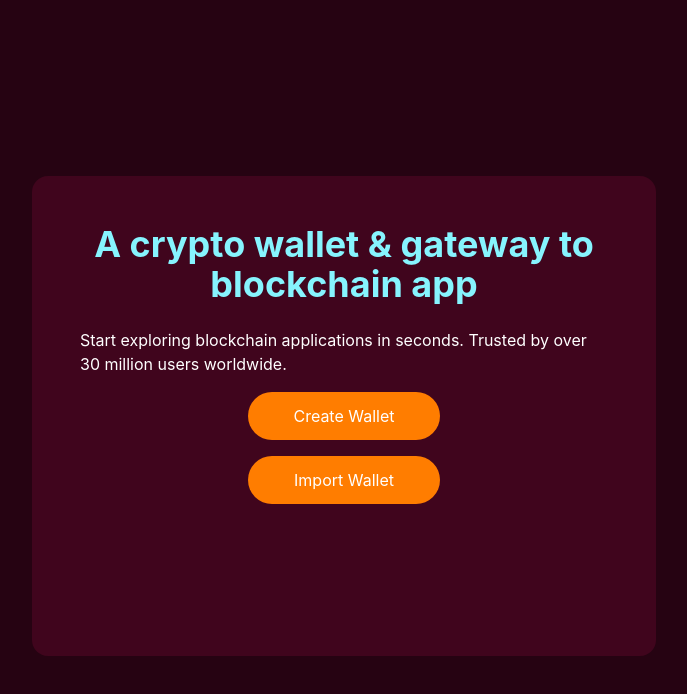
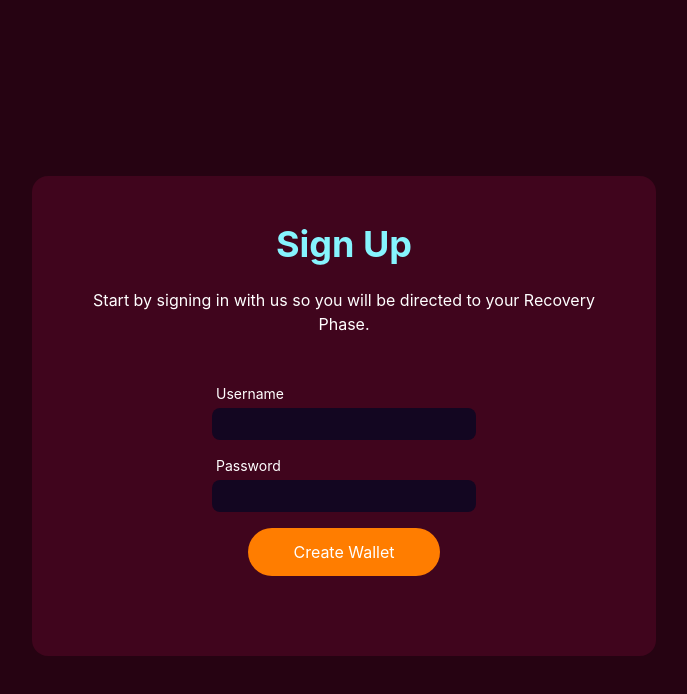
Before and after one commit to nehal2210/web3Wallet, a React (Create React App) app in the folder frontend/: page / in a window 1280 px wide. Both pictures are taken after a click on the button "Create Wallet". Shown: the top 694 px of the page, without its empty margins (296-983 px from the left). Built offline with nearby package versions, Linux system fonts and the light colour scheme.

Commit message:
Complete Signup screen Design

```diff
--- a/frontend/src/components/main.tsx
+++ b/frontend/src/components/main.tsx
@@ -1,19 +1,32 @@
-
+import { useDispatch } from "react-redux";
+import { incrementStep } from "../redux/counter";
 
 function MainComponenet() {
+  const dispatch = useDispatch();
+
+  const setSteps = () => {
+    dispatch(incrementStep(1));
+  };
   return (
     <>
       <div className="w-[50%] h-[60vh] bg-primary rounded-2xl p-12">
-                <p className="text-4xl text-heading font-bold text-center">A crypto wallet & gateway to blockchain app</p>
-                <p className="mt-6 text-white-1">Start exploring blockchain applications in seconds. Trusted by over 30 million users worldwide.</p>
+        <p className="text-4xl text-heading font-bold text-center">
+          A crypto wallet & gateway to blockchain app
+        </p>
+        <p className="mt-6 text-white-1">
+          Start exploring blockchain applications in seconds. Trusted by over 30
+          million users worldwide.
+        </p>
         <div className="flex justify-center flex-col items-center">
-                <button className="bg-btnColor rounded-full w-48 p-3 text-white-1 mt-4 hover:bg-btnColorHover">Create Wallet</button>
-                <button className="bg-btnColor rounded-full w-48 p-3 text-white-1 mt-4 hover:bg-btnColorHover">Import Wallet</button>
-
+          <button
+            onClick={setSteps}
+            className="bg-btnColor rounded-full w-48 p-3 text-white-1 mt-4 hover:bg-btnColorHover"
+          >
+            Create Wallet
+          </button>
+          {/* <button className="bg-btnColor rounded-full w-48 p-3 text-white-1 mt-4 hover:bg-btnColorHover">Import Wallet</button> */}
         </div>
       </div>
-
-
     </>
   );
 }
--- /dev/null
+++ b/frontend/src/components/recovery.tsx
@@ -0,0 +1,46 @@
+import { useDispatch } from "react-redux";
+import { incrementStep } from "../redux/counter";
+
+function SignUp() {
+  const dispatch = useDispatch();
+
+  const setSteps = () => {
+    dispatch(incrementStep(1));
+  };
+  return (
+    <>
+      <div className="w-[50%] h-[60vh]  bg-primary rounded-2xl p-12">
+        {/* <h1>Sign Up</h1> */}
+        <h1 className="text-4xl text-heading font-bold text-center">Sign Up</h1>
+        <p className="mt-6 text-center text-white-1">
+          Start by signing in with us so you will be directed to your Recovery
+          Phase.
+        </p>
+        <div className="flex justify-center flex-col items-center">
+          <div className="mt-12 w-1/2 ">
+            <p className="text-white-1 pl-1 mb-1 text-sm">Username</p>
+            <input
+              type="text"
+              className="rounded-lg bg-black3 w-full  text-white p-1 pl-4"
+            />
+            <p className="mt-4 pl-1 text-white-1  mb-1 text-sm">Password</p>
+            <input
+              type="password"
+              className="rounded-lg bg-black3 w-full text-white p-1 pl-4"
+            />
+          </div>
+
+          <button
+            onClick={setSteps}
+            className="bg-btnColor rounded-full w-48 p-3 text-white-1 mt-4 hover:bg-btnColorHover"
+          >
+            Create Wallet
+          </button>
+          {/* <button className="bg-btnColor rounded-full w-48 p-3 text-white-1 mt-4 hover:bg-btnColorHover">Import Wallet</button> */}
+        </div>
+      </div>
+    </>
+  );
+}
+
+export default SignUp;
--- /dev/null
+++ b/frontend/src/components/sign-up.tsx
@@ -0,0 +1,46 @@
+import { useDispatch } from "react-redux";
+import { incrementStep } from "../redux/counter";
+
+function SignUp() {
+  const dispatch = useDispatch();
+
+  const setSteps = () => {
+    dispatch(incrementStep(1));
+  };
+  return (
+    <>
+      <div className="w-[50%] h-[60vh]  bg-primary rounded-2xl p-12">
+        {/* <h1>Sign Up</h1> */}
+        <h1 className="text-4xl text-heading font-bold text-center">Sign Up</h1>
+        <p className="mt-6 text-center text-white-1">
+          Start by signing in with us so you will be directed to your Recovery
+          Phase.
+        </p>
+        <div className="flex justify-center flex-col items-center">
+          <div className="mt-12 w-1/2 ">
+            <p className="text-white-1 pl-1 mb-1 text-sm">Username</p>
+            <input
+              type="text"
+              className="rounded-lg bg-black3 w-full  text-white p-1 pl-4"
+            />
+            <p className="mt-4 pl-1 text-white-1  mb-1 text-sm">Password</p>
+            <input
+              type="password"
+              className="rounded-lg bg-black3 w-full text-white p-1 pl-4"
+            />
+          </div>
+
+          <button
+            onClick={setSteps}
+            className="bg-btnColor rounded-full w-48 p-3 text-white-1 mt-4 hover:bg-btnColorHover"
+          >
+            Create Wallet
+          </button>
+          {/* <button className="bg-btnColor rounded-full w-48 p-3 text-white-1 mt-4 hover:bg-btnColorHover">Import Wallet</button> */}
+        </div>
+      </div>
+    </>
+  );
+}
+
+export default SignUp;
--- a/frontend/src/pages/Home.tsx
+++ b/frontend/src/pages/Home.tsx
@@ -1,17 +1,31 @@
+import { useSelector } from "react-redux";
 import MainComponenet from "../components/main";
-
+import { RootState } from "../redux/store";
+import SignUp from "../components/sign-up";
 
 function Home() {
-    return (
-        <>
-            <div className="flex justify-center items-center h-[100vh]">
-                <MainComponenet />
+  const step = useSelector((state: RootState) => state.user.step);
 
-            </div>
+  const showComponent = () => {
+    switch (step) {
+      case 0:
+        return <MainComponenet />;
+      case 1:
+        return <SignUp />;
+        break;
 
+      default:
+        break;
+    }
+  };
 
-        </>
-    );
+  return (
+    <>
+      <div className="flex justify-center items-center h-[100vh]">
+        {showComponent()}
+      </div>
+    </>
+  );
 }
 
 export default Home;
--- a/frontend/src/redux/counter.ts
+++ b/frontend/src/redux/counter.ts
@@ -1,17 +1,17 @@
-import { createSlice, createAsyncThunk } from '@reduxjs/toolkit';
-import type { PayloadAction } from '@reduxjs/toolkit'
-
+import { createSlice, createAsyncThunk } from "@reduxjs/toolkit";
+import type { PayloadAction } from "@reduxjs/toolkit";
 
 export interface CounterState {
-  value: number,
-  res: any,
-  loading: boolean,
-  error: any,
-  redirectToDashboard: boolean,
-  msgType: string,
-  singleMsgObj: any,
-  openCompose: boolean,
-  getEmails: boolean
+  value: number;
+  res: any;
+  loading: boolean;
+  error: any;
+  redirectToDashboard: boolean;
+  msgType: string;
+  singleMsgObj: any;
+  openCompose: boolean;
+  getEmails: boolean;
+  step: number;
 }
 
 const initialState: CounterState = {
@@ -20,39 +20,39 @@ const initialState: CounterState = {
   loading: false,
   error: null,
   redirectToDashboard: false,
-  msgType: 'inbox',
+  msgType: "inbox",
   singleMsgObj: {},
   openCompose: false,
-  getEmails: false
-}
+  getEmails: false,
+  step: 0,
+};
 
 export const addUser = createSlice({
-  name: 'user',
+  name: "user",
   initialState,
   reducers: {
     increment: (state) => {
-      state.value += 1
+      state.value += 1;
     },
     decrement: (state) => {
-      state.value -= 1
+      state.value -= 1;
     },
     incrementByAmount: (state, action: PayloadAction<number>) => {
-      state.value += action.payload
+      state.value += action.payload;
     },
     msgTypeChange: (state, action: PayloadAction<any>) => {
-      if(action.payload === 'compose-open'){
+      if (action.payload === "compose-open") {
         state.openCompose = true;
         state.singleMsgObj = {};
-      }else{
+      } else {
         state.openCompose = false;
         state.msgType = action.payload;
         state.singleMsgObj = {};
-
       }
     },
     msgOpenClose: (state, action: PayloadAction<any>) => {
       state.openCompose = false;
-      state.singleMsgObj = action.payload
+      state.singleMsgObj = action.payload;
     },
     isGetEmails: (state, action: PayloadAction<boolean>) => {
       state.getEmails = action.payload;
@@ -60,9 +60,20 @@ export const addUser = createSlice({
     resetRedirectToDashboard: (state) => {
       state.redirectToDashboard = false;
     },
+    incrementStep: (state, action: PayloadAction<number>) => {
+      state.step = action.payload;
+    },
   },
-})
+});
 
-
-export const { resetRedirectToDashboard, increment, decrement, incrementByAmount, msgOpenClose, msgTypeChange, isGetEmails } = addUser.actions
-export default addUser.reducer
+export const {
+  incrementStep,
+  resetRedirectToDashboard,
+  increment,
+  decrement,
+  incrementByAmount,
+  msgOpenClose,
+  msgTypeChange,
+  isGetEmails,
+} = addUser.actions;
+export default addUser.reducer;
--- a/frontend/src/router/index.tsx
+++ b/frontend/src/router/index.tsx
@@ -1,6 +1,6 @@
 import { Routes, Route } from "react-router-dom";
-import Home from "../pages/home";
 import Demo from "../pages/demo";
+import Home from "../pages/Home";
 
 function AppRouter() {
   return (
```
Lines whose indentation alone changed are shown as unchanged.
